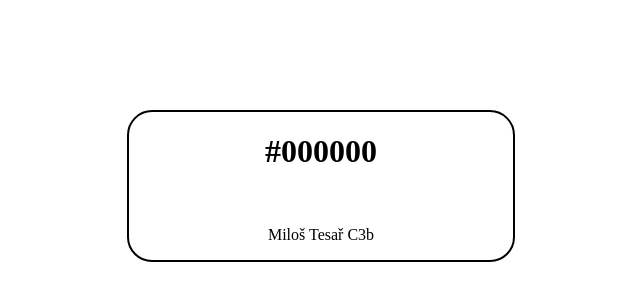
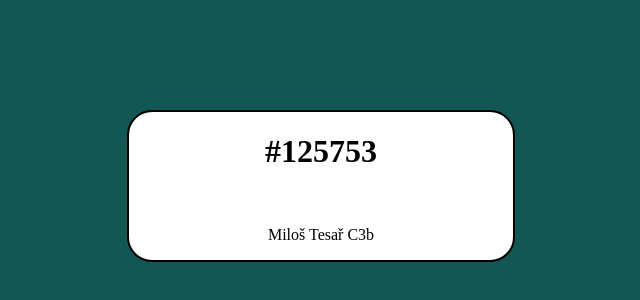
Before and after one commit to captain-milous/Hex-Clock, a plain HTML site: page index.html in a window 1280 px wide. Shown: the part 214-514 px from the top of the page, without its empty margins (319-959 px from the left). Drawn offline with Linux system fonts and the light colour scheme.

Commit message:
Project done

```diff
--- a/index.html
+++ b/index.html
@@ -10,7 +10,7 @@
   <script type="text/javascript" src="script.js" defer></script>
 
 </head>
-<body>
+<body id="body">
 
 <div class="container">
 
--- a/script.js
+++ b/script.js
@@ -0,0 +1,16 @@
+setInterval(showTime, 1000);
+function showTime() {
+    var current = new Date();
+    let hour = current.getHours();
+    let min = current.getMinutes();
+    let sec = current.getSeconds();
+
+    hour = hour < 10 ? "0" + hour : hour;
+    min = min < 10 ? "0" + min : min;
+    sec = sec < 10 ? "0" + sec : sec;
+
+    let currentHex = "#" + hour + min + sec;
+ 	document.body.style.background = currentHex;
+    document.getElementById("hex-time").innerHTML = currentHex;
+}
+showTime();
```
